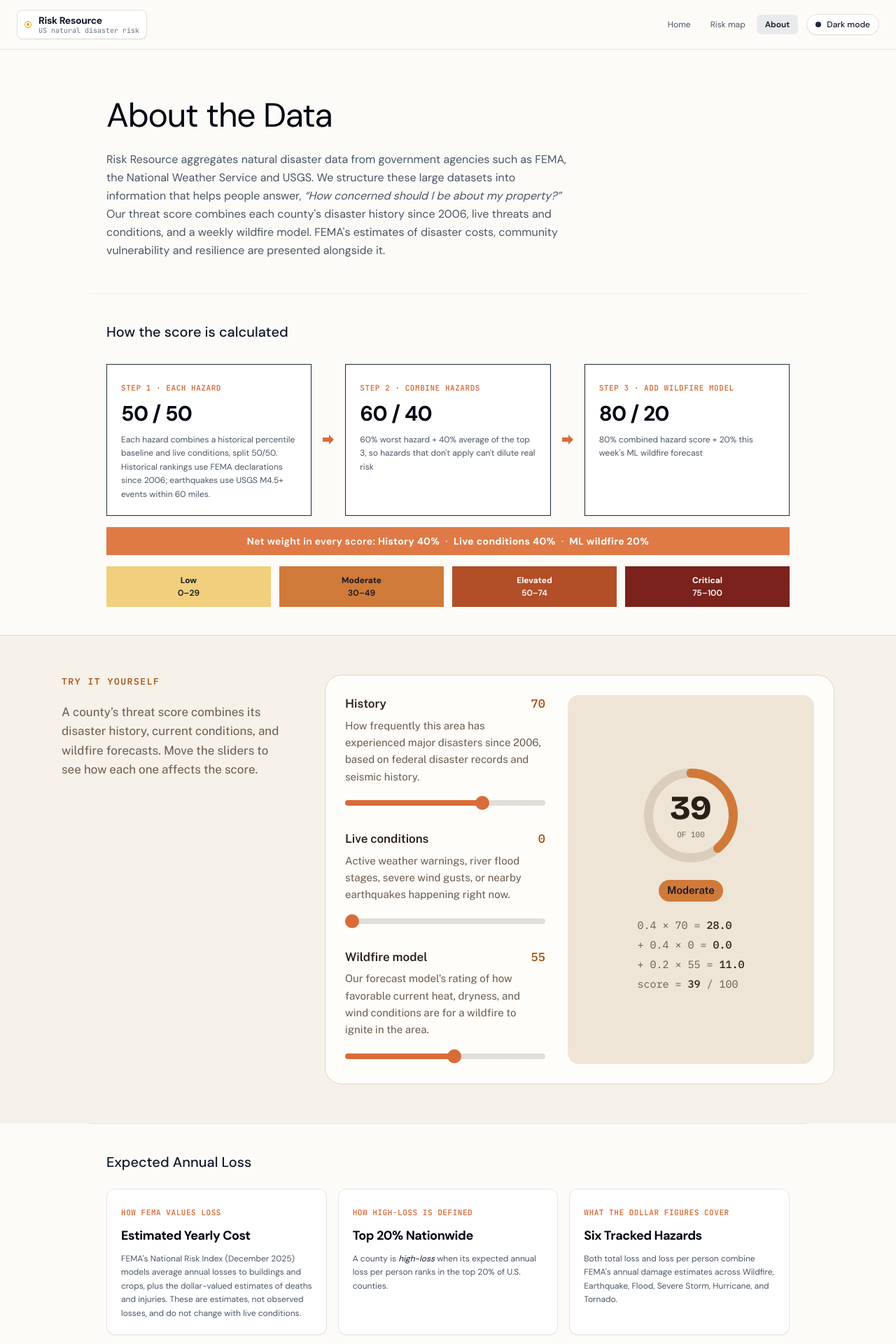
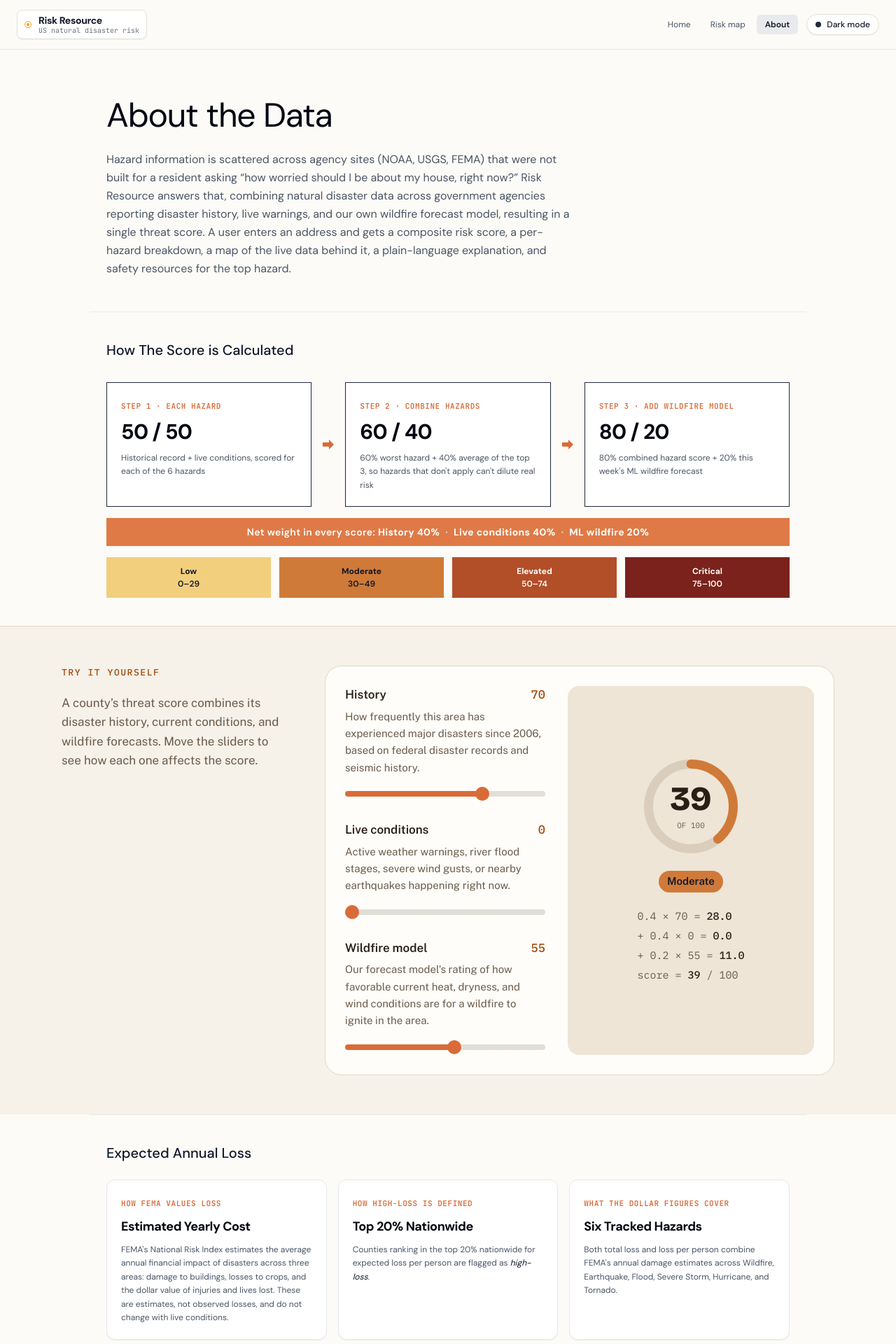
Before and after one commit to nathaniel-trueba/RiskResource, a Next.js app in the folder frontend/: page /about in a window 1280 px wide. Shown: the top 1920 px of the page at 70% size. Built offline with nearby package versions, Linux system fonts and the light colour scheme.

Commit message:
Updated model heading

```diff
--- a/frontend/app/about/page.tsx
+++ b/frontend/app/about/page.tsx
@@ -196,19 +196,20 @@ export default function AboutDataPage() {
             About the Data
           </h1>
           <p className="text-sm sm:text-base text-gray-600 dark:text-gray-400 mt-5 leading-relaxed max-w-2xl">
-            Risk Resource aggregates natural disaster data from government agencies such as FEMA, the
-            National Weather Service and USGS. We structure these large datasets into information that
-            helps people answer, <em>&ldquo;How concerned should I be about my property?&rdquo;</em> Our threat score
-            combines each county&apos;s disaster history since 2006, live threats and conditions, and a weekly
-            wildfire model. FEMA&apos;s estimates of disaster costs, community vulnerability and resilience are
-            presented alongside it.
+            Hazard information is scattered across agency sites (NOAA, USGS, FEMA) that were not built
+            for a resident asking &ldquo;how worried should I be about my house, right now?&rdquo; Risk
+            Resource answers that, combining natural disaster data across government agencies reporting
+            disaster history, live warnings, and our own wildfire forecast model, resulting in a single
+            threat score. A user enters an address and gets a composite risk score, a per-hazard breakdown,
+            a map of the live data behind it, a plain-language explanation, and safety resources for the
+            top hazard.
           </p>
         </section>
 
         {/* Scoring Architecture Schematic */}
         <section className="max-w-5xl mx-auto px-6 py-10 border-t border-gray-200/80 dark:border-white/10">
           <div className="mb-8">
-            <h2 className="text-xl font-medium text-gray-900 dark:text-white">How the score is calculated</h2>
+            <h2 className="text-xl font-medium text-gray-900 dark:text-white">How The Score is Calculated</h2>
           </div>
 
           <div className="space-y-4">
@@ -224,8 +225,7 @@ export default function AboutDataPage() {
                     50 / 50
                   </div>
                   <p className="text-xs text-gray-600 dark:text-gray-400 mt-2.5 leading-relaxed">
-                    Each hazard combines a historical percentile baseline and live conditions, split 50/50. Historical rankings use FEMA declarations since 2006; earthquakes use USGS M4.5+ events within 60 miles.
-                  </p>
+                    Historical record + live conditions, scored for each of the 6 hazards                  </p>
                 </div>
               </div>
 
@@ -319,8 +319,9 @@ export default function AboutDataPage() {
                   Estimated Yearly Cost
                 </div>
                 <p className="text-xs text-gray-600 dark:text-gray-400 mt-2.5 leading-relaxed">
-                  FEMA&apos;s National Risk Index (December 2025) models average annual losses to
-                  buildings and crops, plus the dollar-valued estimates of deaths and injuries.
+                  FEMA&apos;s National Risk Index estimates the average annual financial impact of
+                  disasters across three areas: damage to buildings, losses to crops, and the dollar
+                  value of injuries and lives lost.
                   These are estimates, not observed losses, and do not change with live conditions.
                 </p>
               </div>
@@ -336,8 +337,8 @@ export default function AboutDataPage() {
                   Top 20% Nationwide
                 </div>
                 <p className="text-xs text-gray-600 dark:text-gray-400 mt-2.5 leading-relaxed">
-                  A county is <em className="text-gray-900 dark:text-gray-200">high-loss</em> when its
-                  expected annual loss per person ranks in the top 20% of U.S. counties.
+                  Counties ranking in the top 20% nationwide for expected loss per person are flagged
+                  as <em className="text-gray-900 dark:text-gray-200">high-loss</em>.
                 </p>
               </div>
             </div>
```
